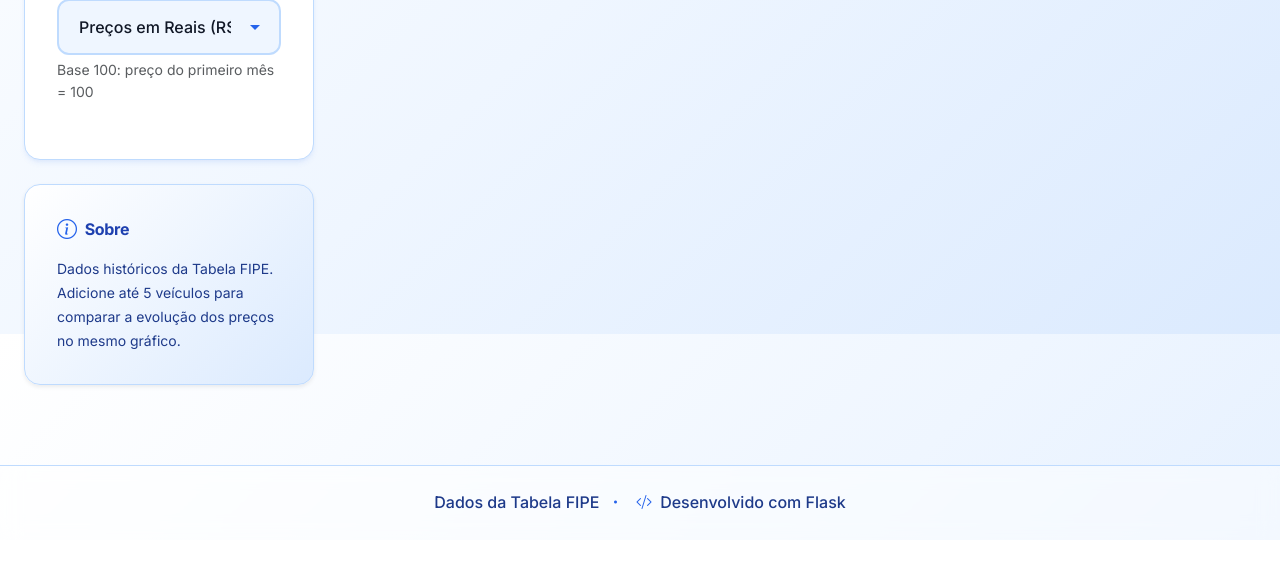
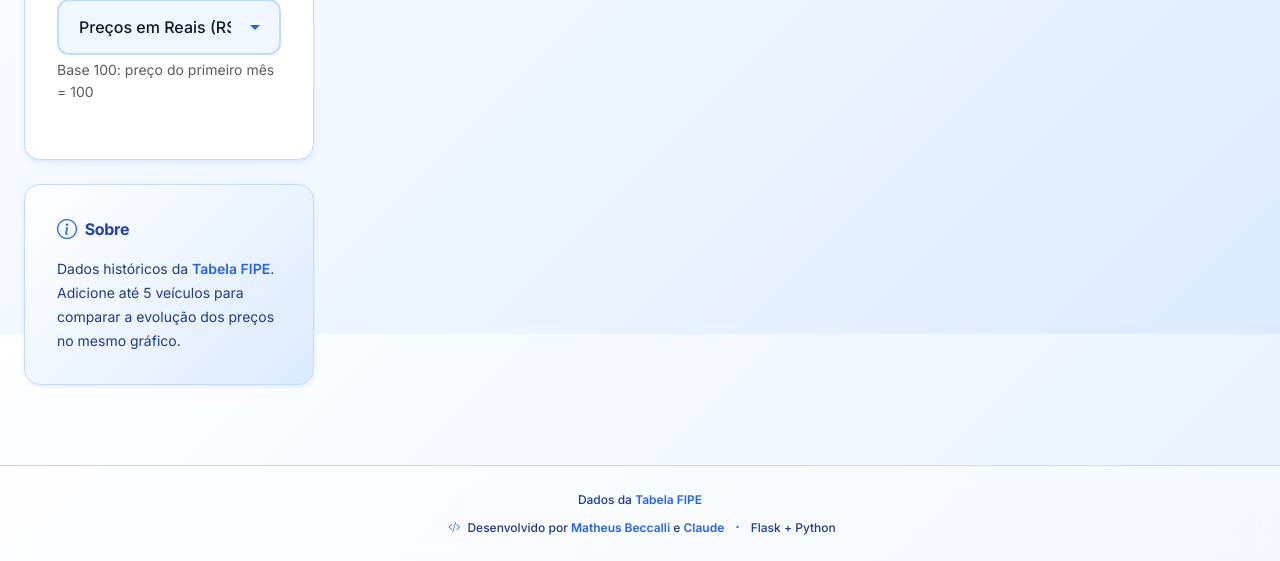
Before and after one commit to matheusbeccalli/historico_fipe_webapp, a Flask app: page / in a window 1280 px wide. Shown: the part 1266-1827 px from the top of the page. Before the commit the page ends 1803 px from the top, so only its background shows below. Run offline with Flask 3, Linux system fonts and the light colour scheme; data that the repository does not hold is empty; some libraries are stand-ins or nearby versions.

Commit message:
Improve footer styling and add hyperlinks to FIPE and credits
UI improvements:
- Add styled hyperlinks to FIPE table reference with hover animations
- Add developer credits with links to GitHub and Anthropic
- Reduce font sizes in footer and vehicle statistics for better spacing
- Add gradient underline animation on link hover
- Update footer layout with better visual hierarchy

🤖 Generated with [Claude Code](https://claude.com/claude-code)

Co-Authored-By: Claude <noreply@anthropic.com>

```diff
--- a/static/css/style.css
+++ b/static/css/style.css
@@ -553,11 +553,43 @@ footer p {
     color: var(--color-text-muted);
     font-weight: 500;
     margin: 0;
+    font-size: 0.75rem;
 }
 
 footer i {
     color: var(--color-accent);
     margin: 0 0.25rem;
+}
+
+footer a,
+.card-text a {
+    color: var(--color-accent);
+    text-decoration: none;
+    font-weight: 600;
+    transition: all var(--transition-fast);
+    position: relative;
+}
+
+footer a::after,
+.card-text a::after {
+    content: '';
+    position: absolute;
+    bottom: -2px;
+    left: 0;
+    width: 0;
+    height: 2px;
+    background: linear-gradient(90deg, var(--color-accent) 0%, var(--color-accent-light) 100%);
+    transition: width var(--transition-base);
+}
+
+footer a:hover,
+.card-text a:hover {
+    color: var(--color-accent-light);
+}
+
+footer a:hover::after,
+.card-text a:hover::after {
+    width: 100%;
 }
 
 /* ========================================
@@ -867,17 +899,17 @@ hr {
 }
 
 .vehicle-stat-label {
-    font-size: 0.75rem;
+    font-size: 0.625rem;
     text-transform: uppercase;
     letter-spacing: 0.05em;
     font-weight: 600;
     color: var(--color-text-muted);
-    margin-bottom: 0.5rem;
+    margin-bottom: 0.375rem;
 }
 
 .vehicle-stat-value {
     font-family: var(--font-display);
-    font-size: 1.25rem;
+    font-size: 1rem;
     font-weight: 700;
     color: var(--color-text-primary);
 }
--- a/templates/index.html
+++ b/templates/index.html
@@ -168,7 +168,7 @@
                             Sobre
                         </h6>
                         <p class="card-text small">
-                            Dados históricos da Tabela FIPE.
+                            Dados históricos da <a href="https://veiculos.fipe.org.br/" target="_blank" rel="noopener noreferrer">Tabela FIPE</a>.
                             Adicione até 5 veículos para comparar
                             a evolução dos preços no mesmo gráfico.
                         </p>
@@ -221,10 +221,13 @@
     <footer>
         <div class="container text-center">
             <p class="mb-0">
-                Dados da Tabela FIPE
+                Dados da <a href="https://veiculos.fipe.org.br/" target="_blank" rel="noopener noreferrer">Tabela FIPE</a>
+            </p>
+            <p class="mb-0 mt-2">
+                <i class="bi bi-code-slash"></i>
+                Desenvolvido por <a href="https://github.com/matheusbeccalli" target="_blank" rel="noopener noreferrer">Matheus Beccalli</a> e <a href="https://www.anthropic.com" target="_blank" rel="noopener noreferrer">Claude</a>
                 <i class="bi bi-dot"></i>
-                <i class="bi bi-code-slash"></i>
-                Desenvolvido com Flask
+                Flask + Python
             </p>
         </div>
     </footer>
```
